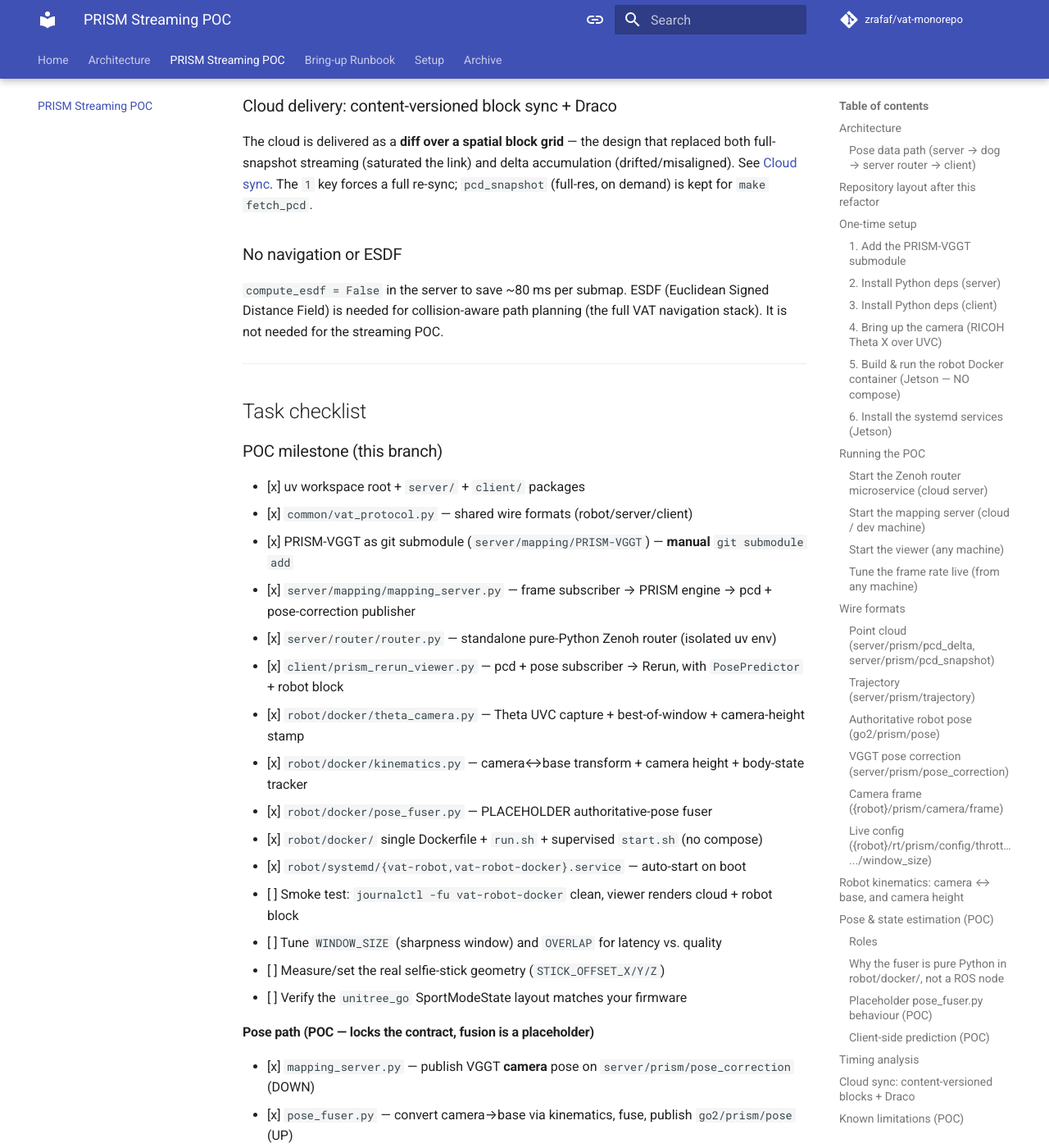
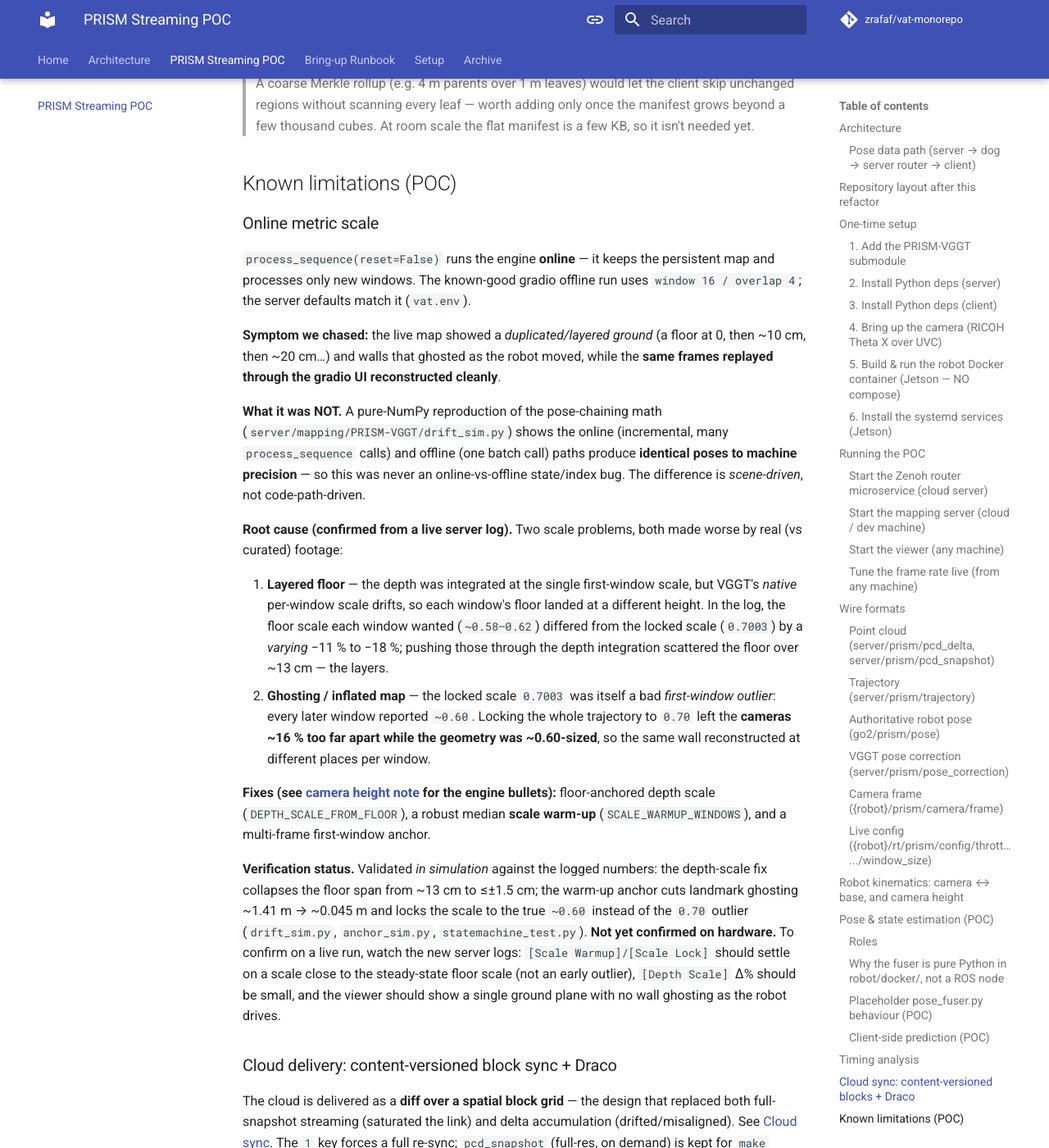
Before and after one commit to zRafaF/vat-monorepo, an MkDocs documentation site: the page built from docs/streaming_poc.md, in a window 1280 px wide and 1400 px high, scrolled down 16150 px. Shown: the whole window at 82% size. Built offline with MkDocs 1.6.1 and Material for MkDocs 9.7.7, drawn with Linux system fonts in a browser that asks for light colours; comment, search, counter and statistics services are not loaded; some of the changed text lies outside the part shown.

Commit message:
trying to fix thestream

```diff
--- a/docs/streaming_poc.md
+++ b/docs/streaming_poc.md
@@ -471,11 +471,27 @@
 > registered — the global map looked "misaligned."** The gradio offline run used a
 > *single constant* height and aligned perfectly. The fix, in two parts:
 >
-> * **Engine** (`prism_vggt/engine.py`): metric scale is anchored **only on the first
->   window** (from the floor / camera height); every later window inherits scale
->   through the overlap-camera **Sim3 chain**. The per-window floor pull is off by
->   default (re-enable with `SCALE_TRACK_FLOOR=1` only if the stamped height is
->   rock-steady).
+> * **Engine** (`prism_vggt/engine.py`): the **pose-chain** scale is anchored early
+>   and then held, so the camera trajectory stays metrically stable; every later
+>   window inherits it through the overlap-camera **Sim3 chain**. Two refinements
+>   (added after a streaming run still showed a layered/ghosting map — see
+>   [Online metric scale](#online-metric-scale)) make that anchor trustworthy and
+>   stop the geometry from drifting off it:
+>     1. **Robust scale anchor (warm-up).** A single window's floor RANSAC is noisy
+>        and the *first* window's estimate is the one most likely to be a damaging
+>        outlier. Instead of locking to window 0 alone, the scale is anchored to the
+>        **median floor scale of the first `SCALE_WARMUP_WINDOWS` (default 3)
+>        confident windows** (and window 0's own anchor is itself a median over
+>        several of its frames). `SCALE_WARMUP_WINDOWS=1` restores the old
+>        lock-on-first-window behaviour.
+>     2. **Floor-anchored depth scale.** VGGT's *native* per-window scale drifts as
+>        the camera explores; integrating depth at the single locked scale then lands
+>        each window's floor at a slightly different height → the duplicated/layered
+>        ground. So each window's **depth is integrated at that window's own floor
+>        scale** (floor always at the metric camera height) while the **pose chain**
+>        stays on the locked scale. Disable with `DEPTH_SCALE_FROM_FLOOR=0`.
+>   The legacy per-window floor *pull* on the pose scale is still off by default
+>   (`SCALE_TRACK_FLOOR=1` to re-enable; only safe if the stamped height is rock-steady).
 > * **Robot** (`theta_camera.py`): stamps a *consistent* height. `CAMERA_HEIGHT_MODE`
 >   selects how:
 >     * `const` (default) — one fixed `CAMERA_HEIGHT_M` (measured ground→camera,
@@ -642,16 +658,49 @@
 
 ## Known limitations (POC)
 
-### Online metric scale (resolved)
+### Online metric scale
 
 `process_sequence(reset=False)` runs the engine **online** — it keeps the
-persistent map and processes only new windows. The map's metric scale is now
-anchored **once** on the first window and propagated through the overlap Sim3
-chain; the per-window floor pull is off by default (`SCALE_TRACK_FLOOR=1` to
-re-enable). Combined with a *consistent* stamped camera height
-(`CAMERA_HEIGHT_MODE=const|legs`, see [camera height](#robot-kinematics-camera--base-and-camera-height)),
-this fixed the "misaligned" global map. The known-good gradio offline run uses
-`window 16 / overlap 4`; the server defaults match it (`vat.env`).
+persistent map and processes only new windows. The known-good gradio offline run
+uses `window 16 / overlap 4`; the server defaults match it (`vat.env`).
+
+**Symptom we chased:** the live map showed a *duplicated/layered ground* (a floor
+at 0, then ~10 cm, then ~20 cm…) and walls that ghosted as the robot moved, while
+the **same frames replayed through the gradio UI reconstructed cleanly**.
+
+**What it was NOT.** A pure-NumPy reproduction of the pose-chaining math
+(`server/mapping/PRISM-VGGT/drift_sim.py`) shows the online (incremental, many
+`process_sequence` calls) and offline (one batch call) paths produce **identical
+poses to machine precision** — so this was never an online-vs-offline state/index
+bug. The difference is *scene-driven*, not code-path-driven.
+
+**Root cause (confirmed from a live server log).** Two scale problems, both made
+worse by real (vs curated) footage:
+
+1. **Layered floor** — the depth was integrated at the single first-window scale,
+   but VGGT's *native* per-window scale drifts, so each window's floor landed at a
+   different height. In the log, the floor scale each window wanted (`~0.58–0.62`)
+   differed from the locked scale (`0.7003`) by a *varying* −11 % to −18 %; pushing
+   those through the depth integration scattered the floor over ~13 cm — the layers.
+2. **Ghosting / inflated map** — the locked scale `0.7003` was itself a bad
+   *first-window outlier*: every later window reported `~0.60`. Locking the whole
+   trajectory to `0.70` left the **cameras ~16 % too far apart while the geometry
+   was ~0.60-sized**, so the same wall reconstructed at different places per window.
+
+**Fixes (see [camera height note](#robot-kinematics-camera--base-and-camera-height)
+for the engine bullets):** floor-anchored depth scale (`DEPTH_SCALE_FROM_FLOOR`),
+a robust median **scale warm-up** (`SCALE_WARMUP_WINDOWS`), and a multi-frame
+first-window anchor.
+
+**Verification status.** Validated *in simulation* against the logged numbers:
+the depth-scale fix collapses the floor span from ~13 cm to ≤±1.5 cm; the warm-up
+anchor cuts landmark ghosting ~1.41 m → ~0.045 m and locks the scale to the true
+`~0.60` instead of the `0.70` outlier (`drift_sim.py`, `anchor_sim.py`,
+`statemachine_test.py`). **Not yet confirmed on hardware.** To confirm on a live
+run, watch the new server logs: `[Scale Warmup]/[Scale Lock]` should settle on a
+scale close to the steady-state floor scale (not an early outlier), `[Depth Scale]`
+Δ% should be small, and the viewer should show a single ground plane with no
+wall ghosting as the robot drives.
 
 ### Cloud delivery: content-versioned block sync + Draco
 
```
Also changed, not shown: 1 other file.
